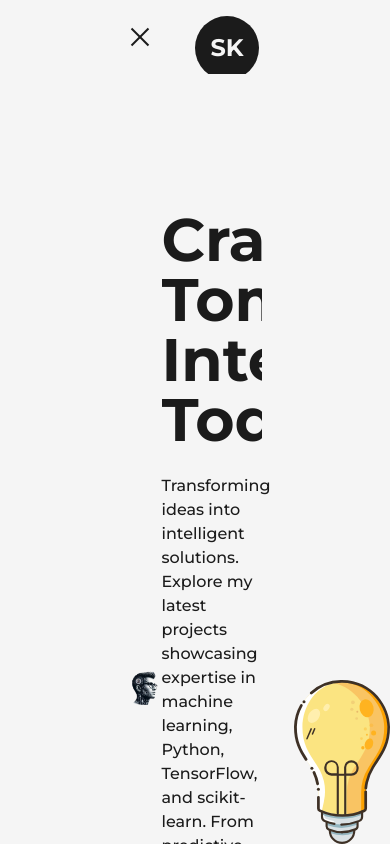
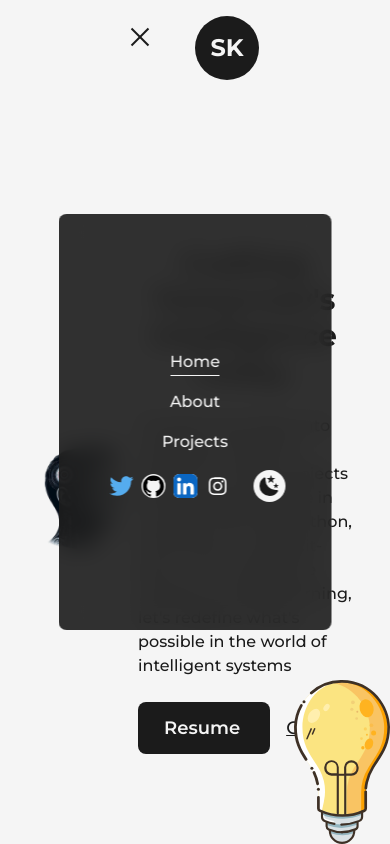
Before and after one commit to SrijitK10/Portfolio_NextJS, a Next.js app: page / in a window 390 px wide. Both pictures are taken after a click on the button 140 px from the left and 37 px from the top of the page. Shown: the top 844 px of the page. Built offline with nearby package versions, Linux system fonts and the light colour scheme.

Commit message:
Update styles in AnimatedText, Layout, NavBar, and Skills components

```diff
--- a/src/components/AnimatedText.js
+++ b/src/components/AnimatedText.js
@@ -30,7 +30,7 @@ const singleWord ={
 
 const AnimatedText = ({ text, className = '' }) => {
   return (
-    <div className='w-full mx-auto py-2 flex items-center justify-center text-center overflow-hidden '>
+    <div className='w-full mx-auto py-2 flex items-center justify-center text-center overflow-hidden sm-py-0  '>
       <motion.h1 className={`inline-block w-full text-dark font-bold capitalize text-8xl ${className} dark:text-light`}variants={quote}
         initial="initial"
         animate="animate">
--- a/src/components/Layout.js
+++ b/src/components/Layout.js
@@ -2,7 +2,7 @@ import React from 'react'
 
 const Layout = ({children, className=''}) => {
   return (
-    <div className={`w-full h-full inline-block z-0 bg-light p-32 dark:bg-dark :${className}`}>
+    <div className={`w-full h-full inline-block z-0 bg-light p-32 xl:p-24 lg:p-16 md:p-12 sm:p-8 dark:bg-dark :${className}`}>
         {children}
     </div>
   )
--- a/src/components/NavBar.js
+++ b/src/components/NavBar.js
@@ -24,6 +24,31 @@ const CustomLink = ({ href, title, className = '' }) => {
 
   )
 }
+
+const CustomMobileLink = ({ href, title, className = '' ,toggle}) => {
+  const router = useRouter();
+
+  const handleCheck = () => {
+    toggle();
+    router.push(href);
+  }
+
+
+  return (
+    <button  href={href} className={`${className} relative group text-light dark:text-dark my-2`} onClick={handleCheck}>
+      {title}
+
+      <span className={`h-[1px] inline-block w-0 bg-dark absolute left-0 -bottom-0.5  group-hover:w-full transition-[width] ease duration-300
+       dark:bg-dark
+      ${router.asPath === href ? 'w-full' : 'w-0'}
+      bg-light`} >
+        &nbsp;
+      </span>
+    </button>
+
+  )
+}
+
 const NavBar = () => {
 
   const [mode, setMode] = useThemeSwitcher();
@@ -35,7 +60,7 @@ const NavBar = () => {
 
   return (
     <header className='flex justify-between items-center w-full px-32 py-8 font-medium
-    dark:text-light'>
+    dark:text-light relative'>
 
       <button className=' flex-col justify-center items-center hidden lg:flex ' onClick={handleCheck}>
         <span className={`bg-dark dark:bg-light block transition-all duration-300 ease-out  h-0.5 w-6  ${isOpen ? 'rotate-45 translate-y-1' : '-translate-y-0.5'}`} > </span>
@@ -72,6 +97,45 @@ const NavBar = () => {
           </button>
         </nav>
       </div>
+      {
+        isOpen ?
+
+        <motion.div
+        initial={{scale:0,opacity:0,x:'-50%',y:'-50%' }}
+        animate={{scale:1, opacity:1}}className='min-w-[70vw] flex flex-col justify-between z-30 items-center fixed top-1/2 left-1/2 -translate-x-1/2 -translate-y-1/2
+      bg-dark/90 dark:bg-light/75 rounded-lg backdrop-blur-md py-32'>
+      <nav className='flex items-center flex-col justify-center '>
+          <CustomMobileLink href='/' title="Home" className='' toggle={handleCheck} />
+          <CustomMobileLink href='/about' title='About' className='' toggle={handleCheck} />
+          <CustomMobileLink href='/projects' title='Projects' className=''  toggle={handleCheck}/>
+
+        </nav>
+
+        <nav className='flex items-center justify-center flex-wrap mt-2'>
+          <motion.a href='https://x.com/SrijitKundu4?t=IuDVhPNge9woh9jh9Ey5nw&s=09' target={'_blank'} whileHover={{ y: -2 }} whileTap={{ scale: 0.9 }} className='w-6 mr-3 sm:mx-1'>
+            <TwitterIcon />
+          </motion.a>
+          <motion.a href='https://github.com/SrijitK10' target={'_blank'} whileHover={{ y: -2 }} whileTap={{ scale: 0.9 }} className='w-6 mx-3 bg-light rounded-full dark:bg-dark sm:mx-1'>
+            <GithubIcon />
+          </motion.a>
+          <motion.a href='https://www.linkedin.com/in/srijit-kundu' target={'_blank'} whileHover={{ y: -2 }} whileTap={{ scale: 0.9 }} className='w-6 mx-3 sm:mx-1'><LinkedInIcon /> </motion.a>
+          <motion.a href='https://instagram.com' target={'_blank'} whileHover={{ y: -2 }} whileTap={{ scale: 0.9 }} className='w-6 ml-3 sm:mx-1'><InstagramIcon /> </motion.a>
+          <button
+            onClick={() => setMode(mode === 'light' ? "dark" : "light")}
+            className={`ml-5 flex items-center justify-center rounded-full p-1
+          ${mode === "light" ? "bg-dark text-light" : "bg-light text-dark"}`}>
+            {
+              mode === 'dark' ?
+                <SunIcon className={"fill-dark}"} />
+                : <MoonIcon className={"fill-dark"} />
+            }
+          </button>
+        </nav>
+
+      </motion.div>
+
+        : null
+      }
       <div className='absolute left-[50%] top-2 translate-x-0-50%]'>
         <Logo />
       </div>
--- a/src/components/Skills.js
+++ b/src/components/Skills.js
@@ -69,7 +69,7 @@ const Skills = () => {
     <>
       <h2 className='font-bold text-8xl mt-64
        w-full text-center'>Skills</h2>
-      <div className='w-full grid grid-cols-2 sm:grid-cols-6 gap-4 text-center py-8 px-4 sm:px-12'>
+      <div className='w-full grid grid-cols-6 sm:grid-cols-6 gap-4 text-center py-8 px-4 sm:px-12'>
         <SkillCard src={c} alt='C' title='C' className='hover:scale-105 duration:400'/>
         <SkillCard src={cpp} alt='C++' title='C++' />
         <SkillCard src={java} alt='Java' title='Java' />
--- a/src/pages/index.js
+++ b/src/pages/index.js
@@ -26,7 +26,7 @@ export default function Home() {
             <div className='w-3/4 flex flex-col item-center self-center '>
 
 
-              <AnimatedText text="Crafting Tomorrow's Intelligence Today." className='!text-6xl !text-left' />
+              <AnimatedText text="Crafting Tomorrow's Intelligence Today." className='!text-6xl !text-left xl:!text-5xl lg:!text-center lg:!text-6xl md:!text-5xl sm:!text-3xl' />
               <p className='my-4 text-base font-medium '>
                 Transforming ideas into intelligent solutions. Explore my latest projects showcasing expertise in machine learning, Python, TensorFlow, and scikit-learn. From predictive analytics to deep learning, let's redefine what's possible in the world of intelligent systems
               </p>
```
